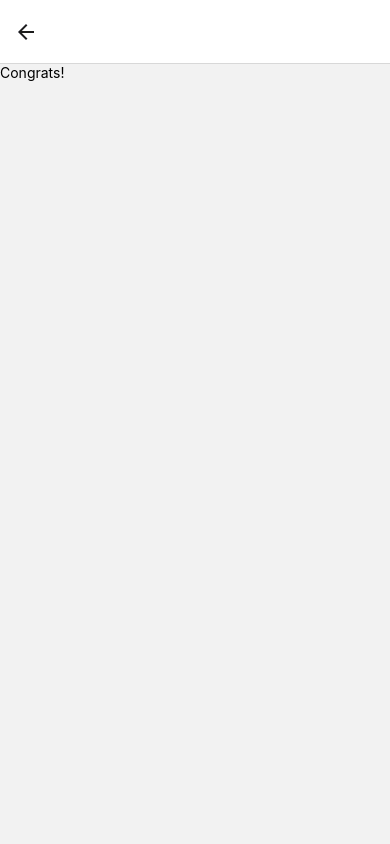
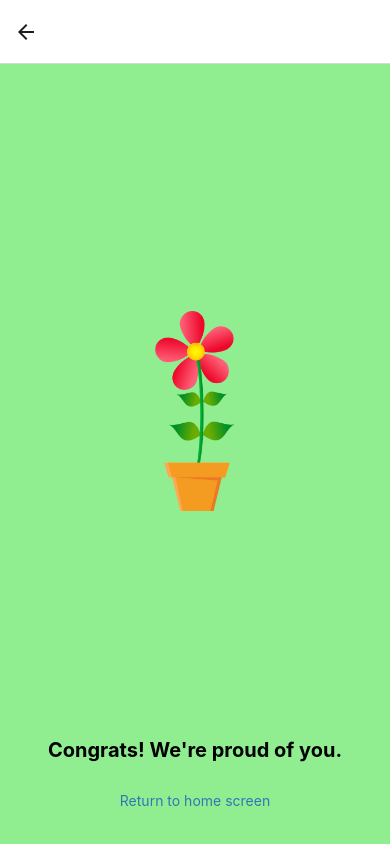
Before and after one commit to marker6275/Note-To-Self-App, a React Native app: screen /Congrats in a window 390 px wide. Built offline with nearby package versions, Linux system fonts and the light colour scheme; what expo-linking would draw is missing.

Commit message:
stylise congrats page

```diff
--- a/screens/Congrats.tsx
+++ b/screens/Congrats.tsx
@@ -1,10 +1,43 @@
-import { View, Text } from '../components/Themed';
+import { StyleSheet, TouchableOpacity, TouchableWithoutFeedback, Image } from 'react-native';
 
-// Will make this look better later
-export default function Congrats() {
-    return (
-        <Text>
-            Congrats!
-        </Text>
-    )
+import { Text, View } from '../components/Themed';
+import { RootStackScreenProps } from '../types';
+
+export default function NotFoundScreen({ navigation }: RootStackScreenProps<'NotFound'>) {
+  return (
+    <View style={styles.container}>
+      <Image style={styles.image} source={require('../images/flower.png')} />
+      <Text style={styles.title}>Congrats! We're proud of you.</Text>
+      <TouchableOpacity onPress={() => navigation.replace('Root')} style={styles.link}>
+        <Text style={styles.linkText}>Return to home screen</Text>
+      </TouchableOpacity>
+    </View>
+  );
 }
+
+const styles = StyleSheet.create({
+  container: {
+    flex: 1,
+    alignItems: 'center',
+    justifyContent: 'center',
+    padding: 20,
+    backgroundColor: 'lightgreen',
+  },
+  title: {
+    fontSize: 20,
+    fontWeight: 'bold',
+  },
+  link: {
+    marginTop: 15,
+    paddingVertical: 15,
+  },
+  linkText: {
+    fontSize: 14,
+    color: '#2e78b7',
+  },
+  image: {
+    flex: 0.5,
+    width: 100,
+    resizeMode: 'contain',
+  }
+});
```
Also changed, not shown: images/flower.png (added).
